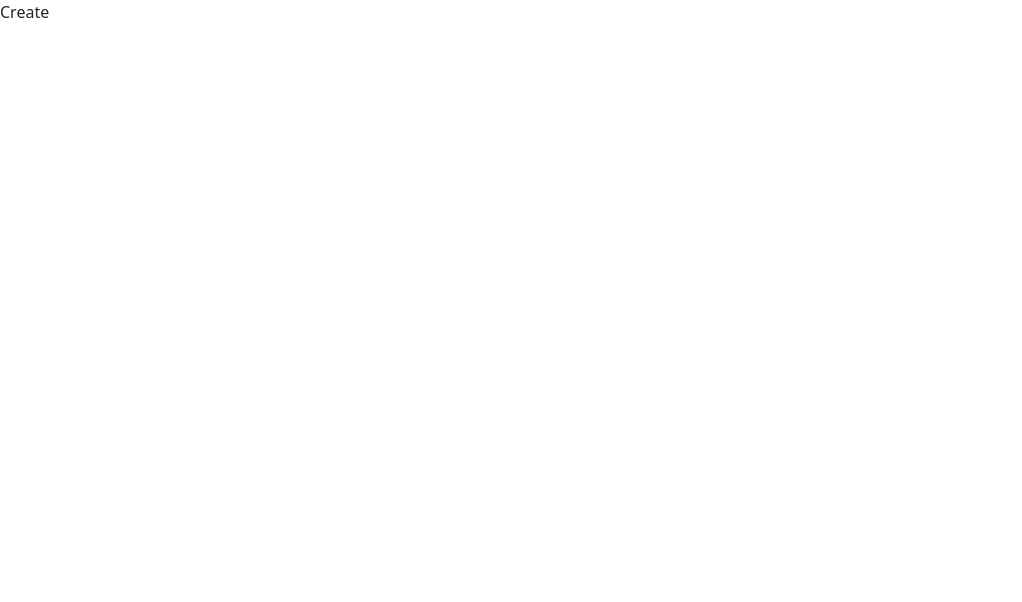
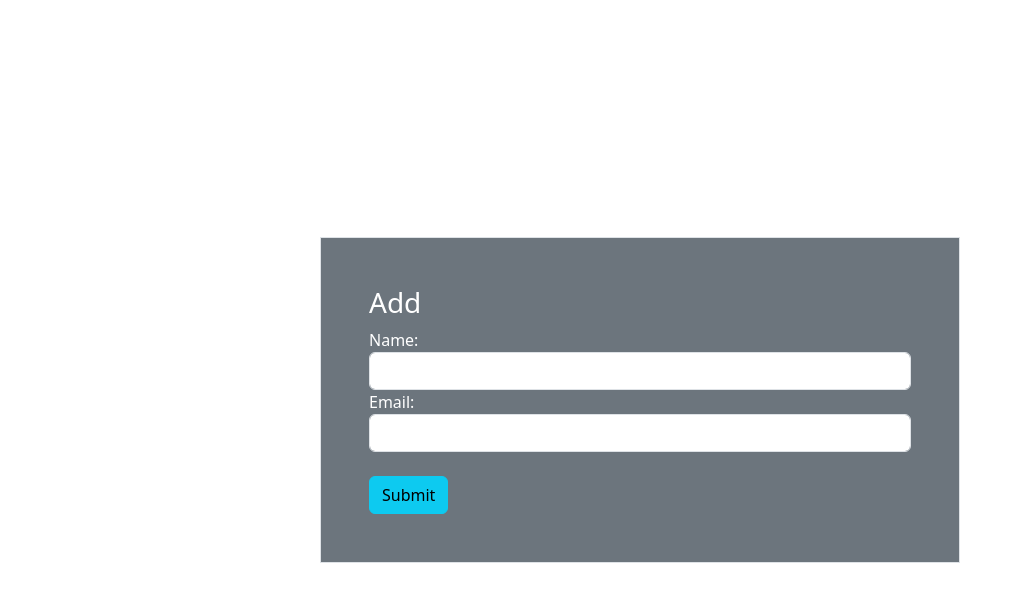
Before and after one commit to R-s-rawat/site-20, a React (Vite) app: page /create in a window 1280 px wide. Shown: the top 602 px of the page, without its empty margins (0-1022 px from the left). Built offline with nearby package versions, Linux system fonts and the light colour scheme.

Commit message:
added ui create

```diff
--- a/src/Create.jsx
+++ b/src/Create.jsx
@@ -2,7 +2,25 @@ import React from 'react'
 
 const Create = () => {
   return (
-    <div>Create</div>
+   <>
+   <div className='d-flex w-100 vh-100 justify-content-center align-items-center'>
+    <div className='w-50 border bg-secondary text-white p-5'>
+      <h3>Add</h3>
+      <form>
+        <div>
+          <label htmlFor='name'>Name:</label>
+          <input type='text' name='name' className='form-control'/>
+        </div>
+        <div>
+          <label htmlFor='name'>Email:</label>
+          <input type='email' name='email' className='form-control'/>
+        </div>
+        <br/>
+        <button className='btn btn-info'>Submit</button>
+      </form>
+    </div>
+   </div>
+   </>
   )
 }
 
```
